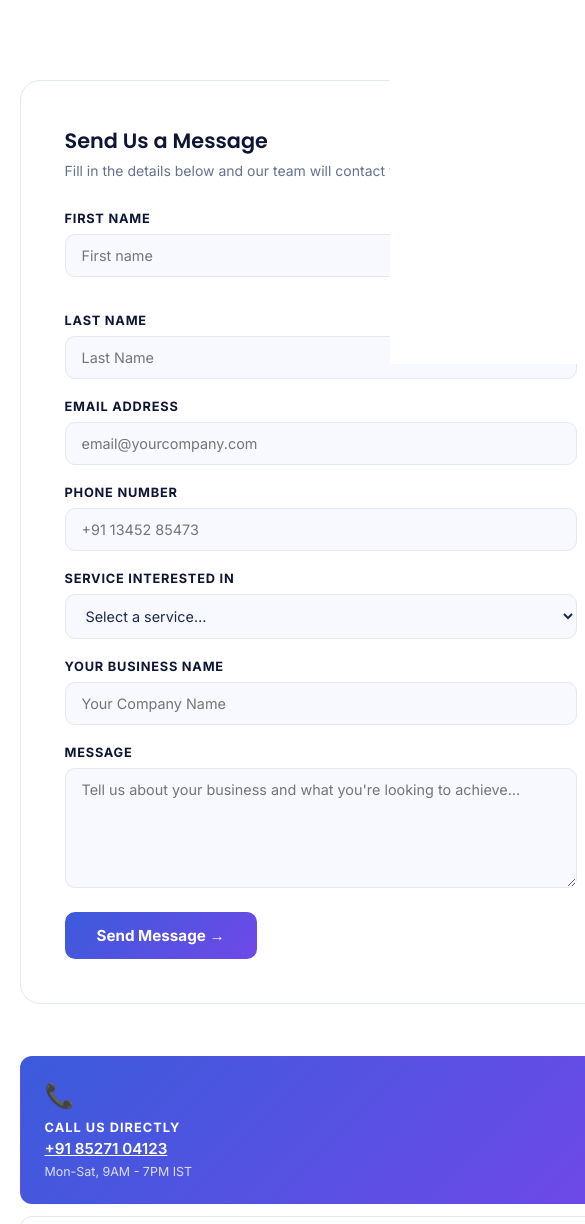
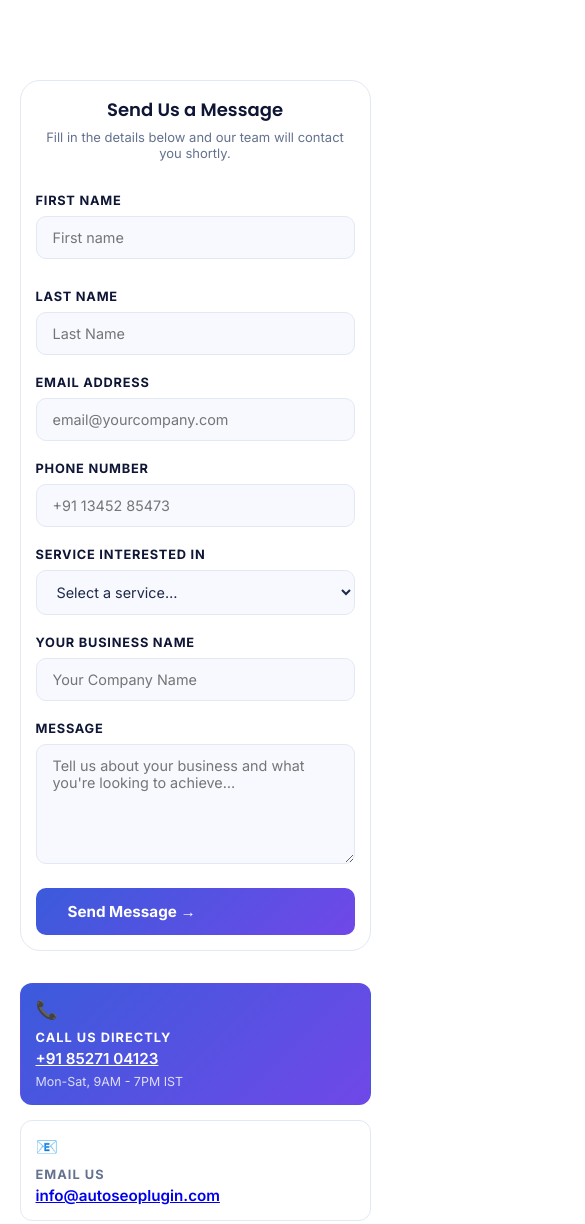
Before and after one commit to afzal-ahm/LSO-360, a plain HTML site: page contact.html in a window 390 px wide. Shown: the part 480-1704 px from the top of the page, 585 px wide, since content can reach past the window. Drawn offline with Linux system fonts and the light colour scheme.

Commit message:
fix: contact page for mobile

```diff
--- a/css/style.css
+++ b/css/style.css
@@ -3861,3 +3861,87 @@ img:hover {
     min-width: 140px; /* keeps feature column readable */
   }
 }
+
+/* CONTACT PAGE RESPONSIVE CSS FOR MOBILE */
+/* Base Grid */
+.contact-grid {
+  display: grid;
+  grid-template-columns: 1fr 1fr;
+  gap: 30px;
+}
+
+/* Form row (First + Last name) */
+.form-row {
+  display: flex;
+  gap: 15px;
+}
+
+.form-group {
+  width: 100%;
+}
+
+/* Inputs full width */
+.form-group input,
+.form-group select,
+.form-group textarea {
+  width: 100%;
+  box-sizing: border-box;
+}
+
+/* Map responsive */
+.map-placeholder iframe {
+  width: 100%;
+  height: 250px;
+  border: 0;
+}
+@media (max-width: 768px) {
+
+  /* 🔥 Stack layout */
+  .contact-grid {
+    grid-template-columns: 1fr;
+    gap: 20px;
+  }
+
+  /* 🔥 First + Last name stack */
+  .form-row {
+    flex-direction: column;
+    gap: 10px;
+  }
+
+  /* Padding adjust */
+  .contact-form-wrap {
+    padding: 15px;
+  }
+
+  /* Titles */
+  .form-title {
+    font-size: 18px;
+    text-align: center;
+  }
+
+  .form-sub {
+    font-size: 13px;
+    text-align: center;
+  }
+
+  /* Info cards spacing */
+  .info-card {
+    margin-bottom: 15px;
+    padding: 15px;
+  }
+
+  /* Icons smaller */
+  .info-icon {
+    font-size: 18px;
+  }
+
+  /* Map height smaller */
+  .map-placeholder iframe {
+    height: 220px;
+  }
+
+  /* Button full width */
+  .form-submit {
+    width: 100%;
+  }
+}
```
